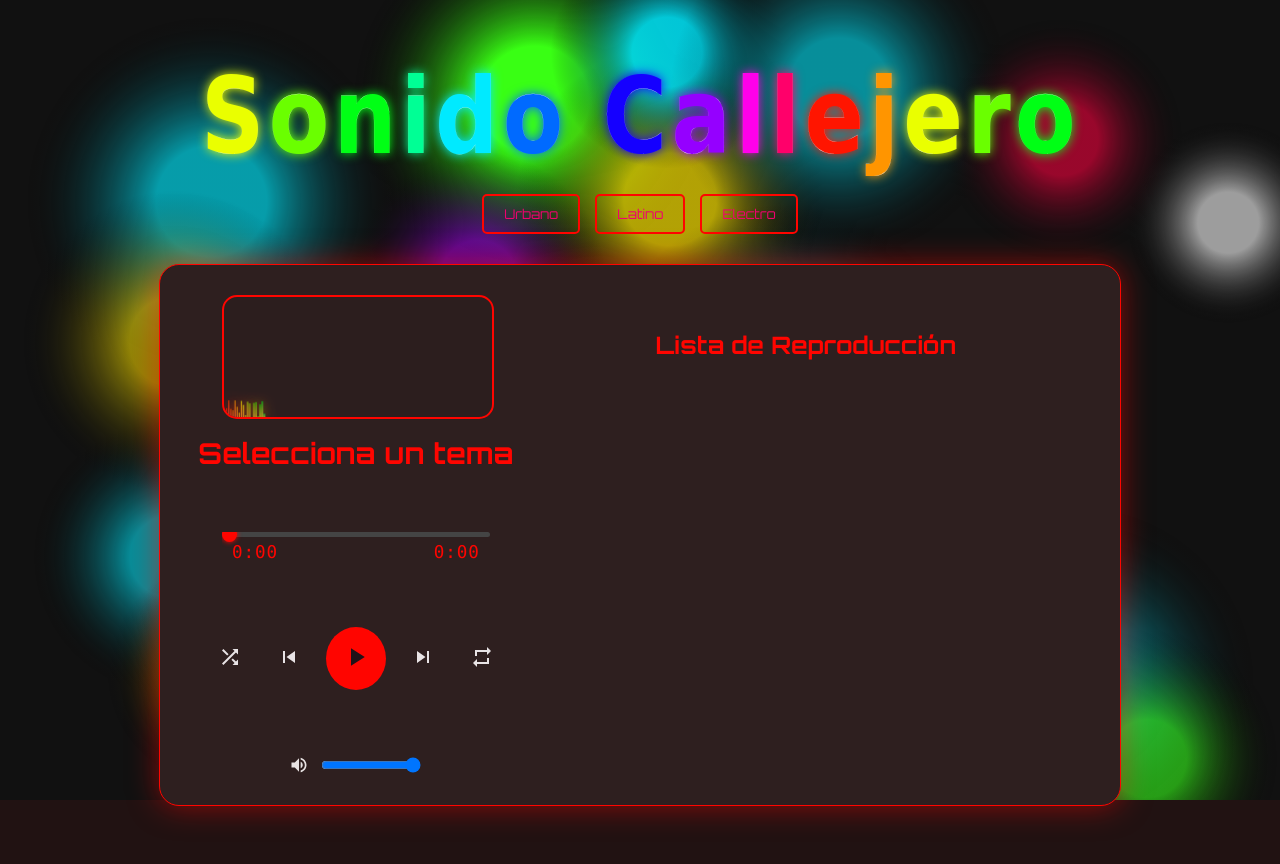
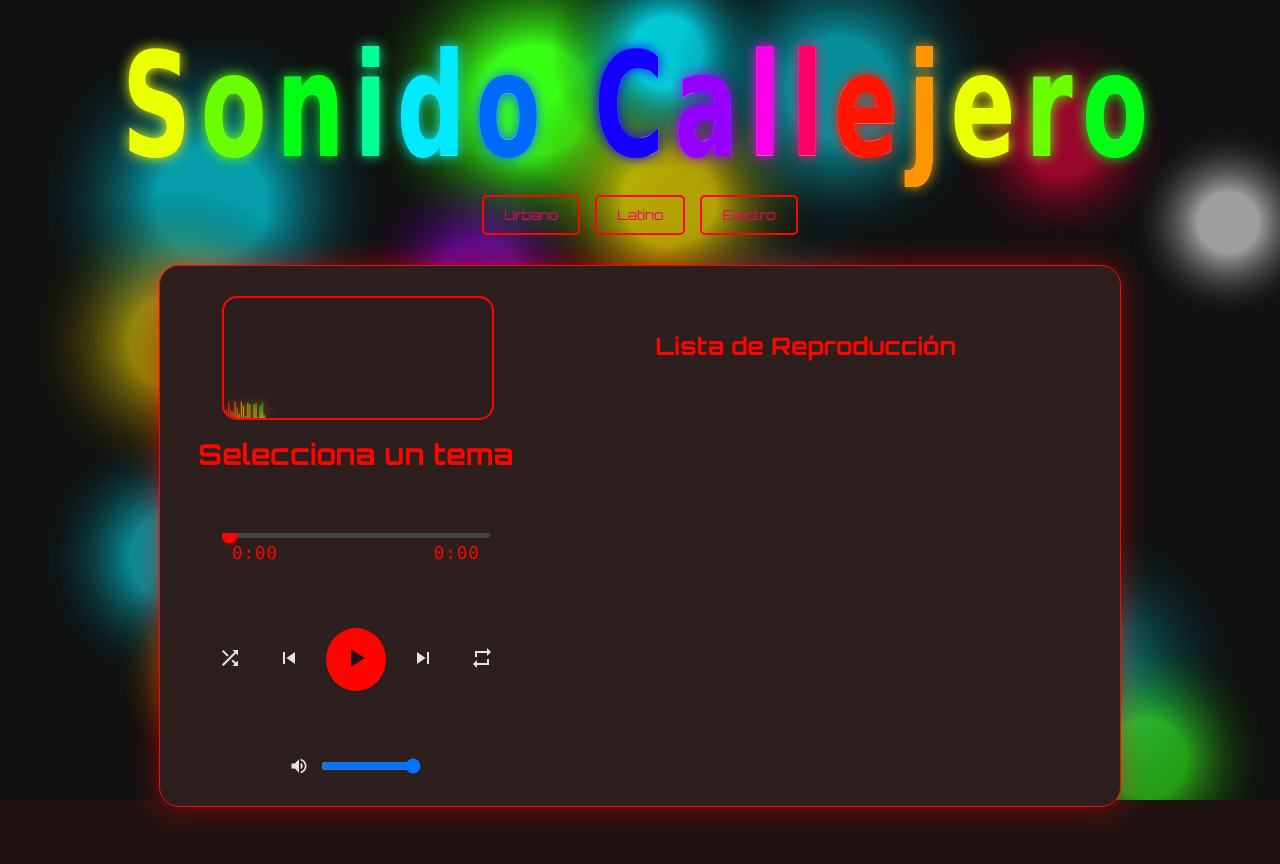
Before and after one commit to Pachodev77/zarmusical, a website: page index.html in a window 1280 px wide. Drawn offline with Linux system fonts and the light colour scheme; no server answers; a web font is replaced by a local one.

Commit message:
Aumentar aún más la altura vertical del título

```diff
--- a/style.css
+++ b/style.css
@@ -29,11 +29,11 @@ body {
     font-family: 'UnifrakturMaguntia', cursive;
     text-transform: none;
     font-weight: normal;
-    font-size: 5.5em; /* Aumentado ligeramente el tamaño de fuente */
-    line-height: 1.3; /* Reducido para compensar el mayor tamaño de fuente */
+    font-size: 6em; /* Aumentado aún más el tamaño de fuente */
+    line-height: 1.2; /* Reducido para permitir más altura */
     font-weight: 900;
     font-stretch: ultra-expanded; /* Hace las letras más estrechas y altas */
-    letter-spacing: 0.05em;
+    letter-spacing: 0.1em; /* Ajustado para compensar el mayor estiramiento */
     text-align: center;
     margin: 40px 20px 20px;
     color: var(--primary-color);
@@ -45,8 +45,9 @@ body {
     text-overflow: clip;
     display: block;
     height: auto;
-    transform: scaleY(1.2); /* Alarga verticalmente el texto */
+    transform: scaleY(1.5); /* Aumentado el factor de escala vertical */
     transform-origin: center; /* Asegura que la transformación sea desde el centro */
+    margin: 30px 20px 30px; /* Ajustado el margen vertical para más espacio */
 }
 
 #soundsphere-title span {
```
